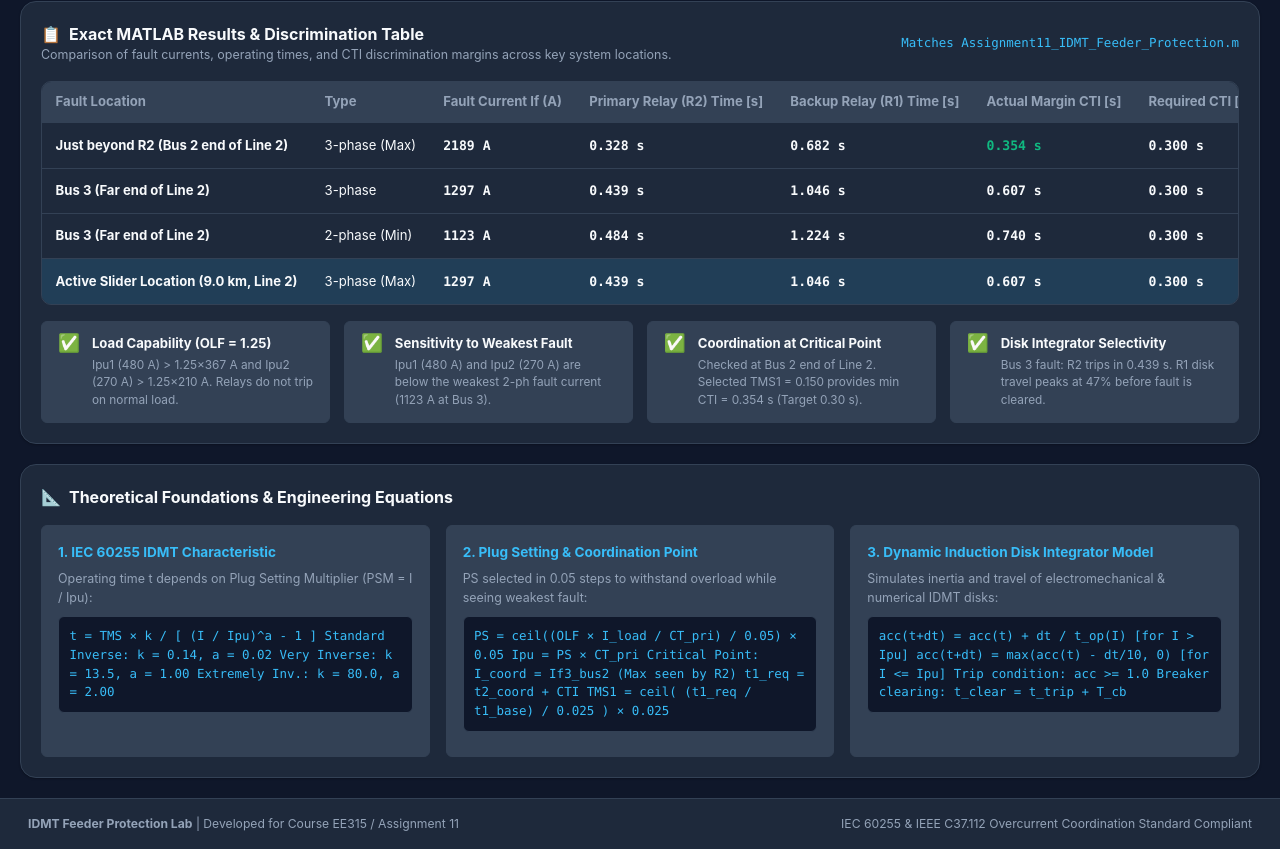
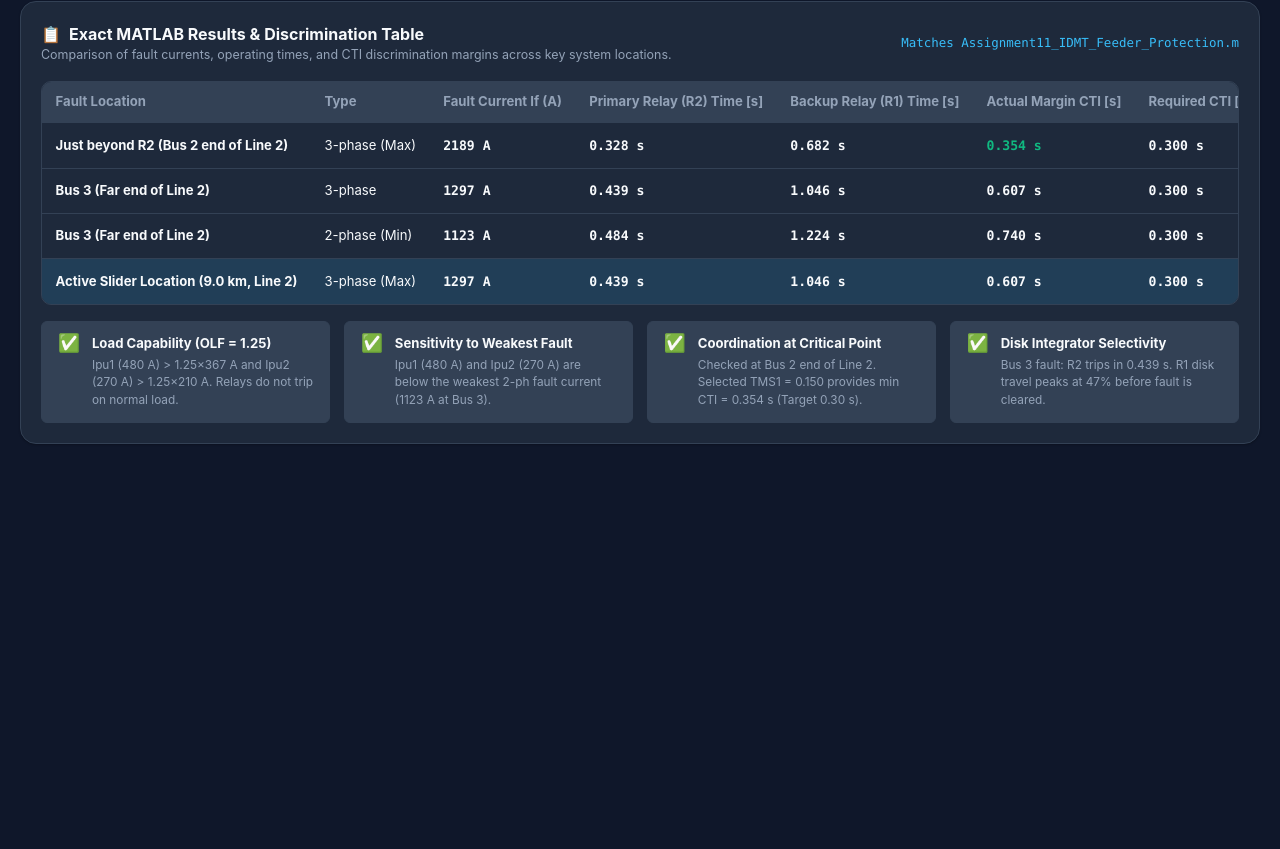
Before and after one commit to ankush-10010/Assignment11_Power, a plain HTML site: page portal/index.html in a window 1280 px wide. Shown: the part 2443-3292 px from the top of the page. After the commit the page ends 2907 px from the top, so only its background shows below. Drawn offline with nearby package versions, Linux system fonts and the light colour scheme.

Commit message:
Remove theoretical formulas section and footer from portal UI

```diff
--- a/portal/index.html
+++ b/portal/index.html
@@ -783,42 +783,6 @@
       </div>
     </section>
 
-    <!-- Mathematical Principles & Formulations -->
-    <section class="card">
-      <div class="card-header">
-        <h3 class="card-title"><span>📐</span> Theoretical Foundations & Engineering Equations</h3>
-      </div>
-      <div class="formula-grid">
-        <div class="formula-card">
-          <h4>1. IEC 60255 IDMT Characteristic</h4>
-          <p style="font-size: 0.78rem; color: var(--text-secondary);">Operating time t depends on Plug Setting Multiplier (PSM = I / Ipu):</p>
-          <div class="formula-code">t = TMS × k / [ (I / Ipu)^a - 1 ]
-Standard Inverse: k = 0.14, a = 0.02
-Very Inverse:     k = 13.5, a = 1.00
-Extremely Inv.:   k = 80.0, a = 2.00</div>
-        </div>
-
-        <div class="formula-card">
-          <h4>2. Plug Setting & Coordination Point</h4>
-          <p style="font-size: 0.78rem; color: var(--text-secondary);">PS selected in 0.05 steps to withstand overload while seeing weakest fault:</p>
-          <div class="formula-code">PS = ceil((OLF × I_load / CT_pri) / 0.05) × 0.05
-Ipu = PS × CT_pri
-Critical Point: I_coord = If3_bus2 (Max seen by R2)
-t1_req = t2_coord + CTI
-TMS1 = ceil( (t1_req / t1_base) / 0.025 ) × 0.025</div>
-        </div>
-
-        <div class="formula-card">
-          <h4>3. Dynamic Induction Disk Integrator Model</h4>
-          <p style="font-size: 0.78rem; color: var(--text-secondary);">Simulates inertia and travel of electromechanical & numerical IDMT disks:</p>
-          <div class="formula-code">acc(t+dt) = acc(t) + dt / t_op(I)   [for I > Ipu]
-acc(t+dt) = max(acc(t) - dt/10, 0)  [for I <= Ipu]
-Trip condition: acc >= 1.0
-Breaker clearing: t_clear = t_trip + T_cb</div>
-        </div>
-      </div>
-    </section>
-
   </main>
 
   <!-- Modal for MATLAB Script Export -->
@@ -841,16 +805,6 @@ Breaker clearing: t_clear = t_trip + T_cb</div>
     </div>
   </div>
 
-  <!-- App Footer -->
-  <footer class="app-footer">
-    <div>
-      <strong>IDMT Feeder Protection Lab</strong> | Developed for Course EE315 / Assignment 11
-    </div>
-    <div>
-      IEC 60255 & IEEE C37.112 Overcurrent Coordination Standard Compliant
-    </div>
-  </footer>
-
   <!-- Scripts: protection_engine.js followed by app.js -->
   <script src="protection_engine.js"></script>
   <script src="app.js"></script>
--- a/portal/styles.css
+++ b/portal/styles.css
@@ -952,41 +952,6 @@ input:checked + .toggle-slider:before {
 }
 
 /* =====================================================================
-   Formula Card & Documentation
-   ===================================================================== */
-.formula-grid {
-  display: grid;
-  grid-template-columns: repeat(auto-fit, minmax(320px, 1fr));
-  gap: 1rem;
-}
-
-.formula-card {
-  background-color: var(--bg-tertiary);
-  border: 1px solid var(--border-color);
-  border-radius: var(--radius-sm);
-  padding: 1rem;
-}
-
-.formula-card h4 {
-  font-size: 0.85rem;
-  font-weight: 700;
-  margin-bottom: 0.5rem;
-  color: var(--accent-blue);
-}
-
-.formula-code {
-  font-family: var(--font-mono);
-  background-color: var(--bg-primary);
-  border: 1px solid var(--border-color);
-  padding: 0.65rem;
-  border-radius: var(--radius-sm);
-  font-size: 0.78rem;
-  margin: 0.5rem 0;
-  overflow-x: auto;
-  color: #38bdf8;
-}
-
-/* =====================================================================
    Modal Window
    ===================================================================== */
 .modal-overlay {
@@ -1057,26 +1022,9 @@ input:checked + .toggle-slider:before {
   white-space: pre;
 }
 
-/* =====================================================================
-   Footer
-   ===================================================================== */
-.app-footer {
-  background-color: var(--bg-secondary);
-  border-top: 1px solid var(--border-color);
-  padding: 1rem 1.75rem;
-  display: flex;
-  align-items: center;
-  justify-content: space-between;
-  font-size: 0.76rem;
-  color: var(--text-secondary);
-  flex-wrap: wrap;
-  gap: 0.5rem;
-  margin-top: auto;
-}
-
 /* Print styles for report generation */
 @media print {
-  .app-header, .sld-toolbar, .controls-sidebar, .sim-controls-panel, .app-footer, .modal-overlay, .tab-btn {
+  .app-header, .sld-toolbar, .controls-sidebar, .sim-controls-panel, .modal-overlay, .tab-btn {
     display: none !important;
   }
   body {
```
